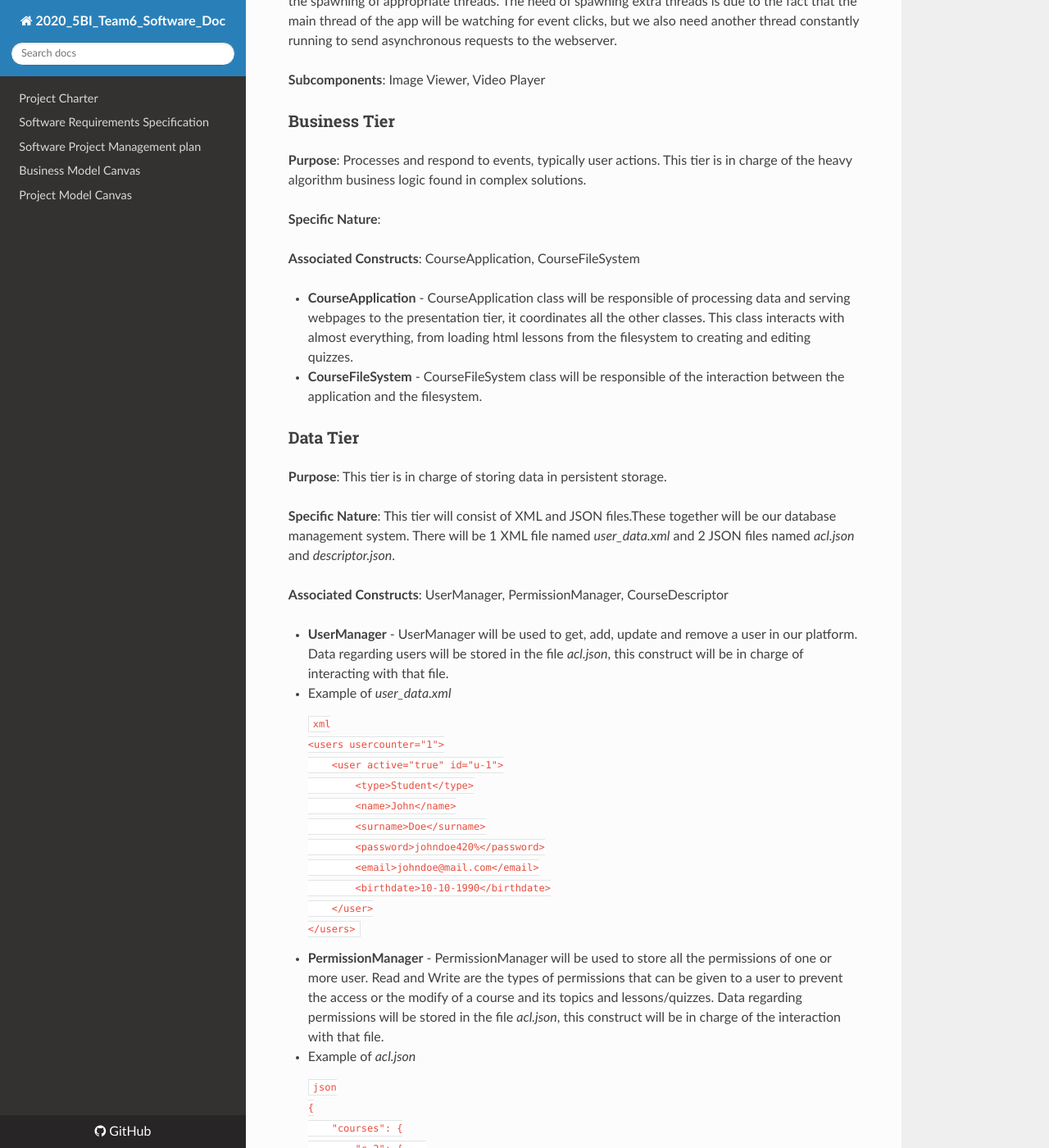
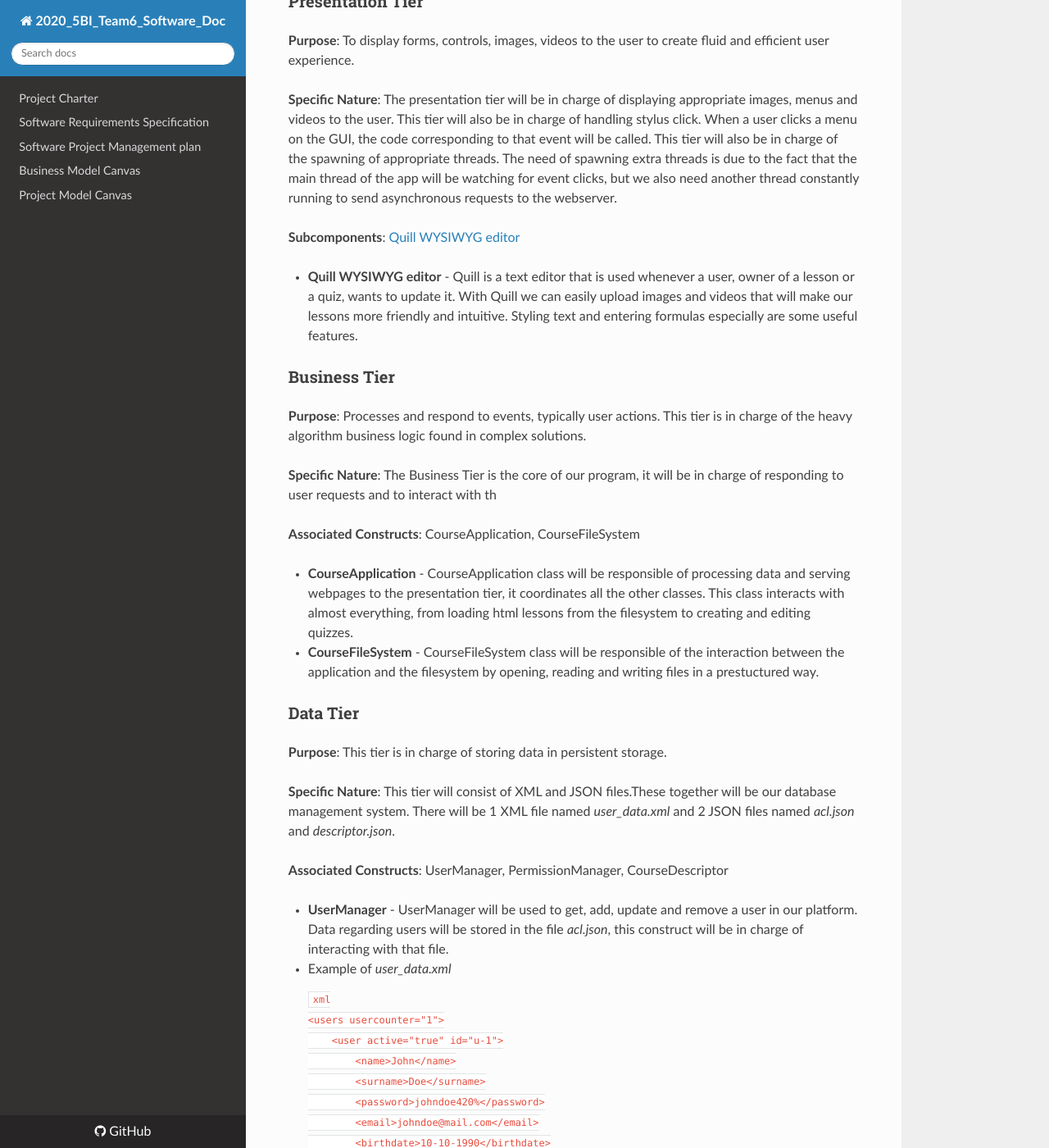
Before and after one commit to KilliKrate/Software-Documentation-G6, an MkDocs documentation site: the page built from docs/Architecture and Design/index.md, in a window 1280 px wide and 1400 px high, scrolled down 3024 px. Shown: the whole window at 82% size. Built offline with MkDocs 1.6.1, drawn with Linux system fonts in a browser that asks for light colours; nearby versions of some CDN libraries; some of the changed text lies outside the part shown.

Commit message:
Updated Architecture and Design doc

````diff
--- a/docs/Architecture and Design/index.md
+++ b/docs/Architecture and Design/index.md
@@ -61,13 +61,19 @@ Group 6 is responsible for developing and maintaining this document.
 
 The Lezioni alla Pari Architecture Document is designed to illustrate and identify the high level architecture used to design and implement the Lezioni alla Pari application. The document contains an overall view of the system hierarchy, logical views of the system components, and a process view of the system's communication.
 
+[⬆️ Back to Top](#table-of-contents)
+
 ## Data Flow Diagram
 
 ![](../img/Data%20flow%20diagram.png)
 
+[⬆️ Back to Top](#table-of-contents)
+
 ## Logic Diagram
 
 ![](../img/Logic%20diagram.png)
+
+[⬆️ Back to Top](#table-of-contents)
 
 ## High Level Hierarchy
 
@@ -79,6 +85,8 @@ The Lezioni alla Pari Architecture Document is designed to illustrate and identi
 
 The architecture system for the Lezioni alla Pari apllication is a 3-tier application.
 
+[⬆️ Back to Top](#table-of-contents)
+
 ## Components Classification
 
 ### Presentation Tier
@@ -87,19 +95,21 @@ The architecture system for the Lezioni alla Pari apllication is a 3-tier applic
 
 **Specific Nature**: The presentation tier will be in charge of displaying appropriate images, menus and videos to the user. This tier will also be in charge of handling stylus click. When a user clicks a menu on the GUI, the code corresponding to that event will be called. This tier will also be in charge of the spawning of appropriate threads. The need of spawning extra threads is due to the fact that the main thread of the app will be watching for event clicks, but we also need another thread constantly running to send asynchronous requests to the webserver.
 
-**Subcomponents**: Image Viewer, Video Player
+**Subcomponents**: [Quill WYSIWYG editor](https://quilljs.com/)
+
+  - **Quill WYSIWYG editor** - Quill is a text editor that is used whenever a user, owner of a lesson or a quiz, wants to update it. With Quill we can easily upload images and videos that will make our lessons more friendly and intuitive. Styling text and entering formulas especially are some useful features.
 
 ### Business Tier
 
 **Purpose**: Processes and respond to events, typically user actions. This tier is in charge of the heavy algorithm business logic found in complex solutions.
 
-**Specific Nature**:
+**Specific Nature**: The Business Tier is the core of our program, it will be in charge of responding to user requests and to interact with th
 
 **Associated Constructs**: CourseApplication, CourseFileSystem
 
   - **CourseApplication** - CourseApplication class will be responsible of processing data and serving webpages to the presentation tier, it coordinates all the other classes. This class interacts with almost everything, from loading html lessons from the filesystem to creating and editing quizzes.
 
-  - **CourseFileSystem** - CourseFileSystem class will be responsible of the interaction between the application and the filesystem.
+  - **CourseFileSystem** - CourseFileSystem class will be responsible of the interaction between the application and the filesystem by opening, reading and writing files in a prestuctured way.
 
 ### Data Tier
 
@@ -116,7 +126,6 @@ The architecture system for the Lezioni alla Pari apllication is a 3-tier applic
     ```xml
     <users usercounter="1">
         <user active="true" id="u-1">
-            <type>Student</type>
             <name>John</name>
             <surname>Doe</surname>
             <password>johndoe420%</password>
@@ -208,6 +217,8 @@ The architecture system for the Lezioni alla Pari apllication is a 3-tier applic
     }
     ```
 
+[⬆️ Back to Top](#table-of-contents)
+
 ## Process View
 
 ### Process View Description
@@ -229,3 +240,5 @@ This view is created when opening the application. This view manages the login,
 ### Registration View
 
 This view is user created, when the users chooses to create a new account from the Login view. This view handles the basic operations of creating a new user on the platform.
+
+[⬆️ Back to Top](#table-of-contents)
````
